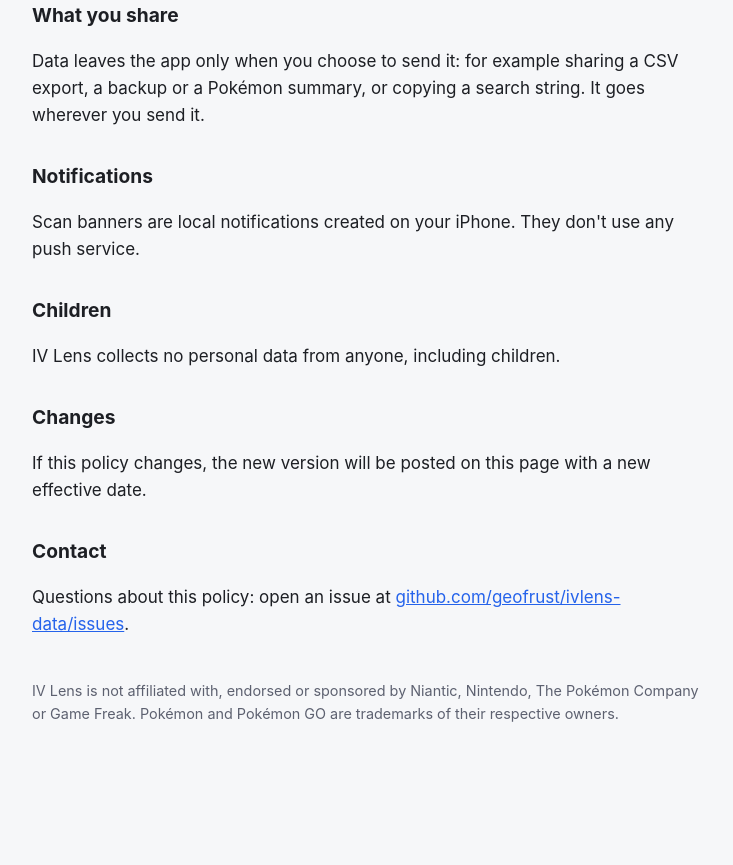
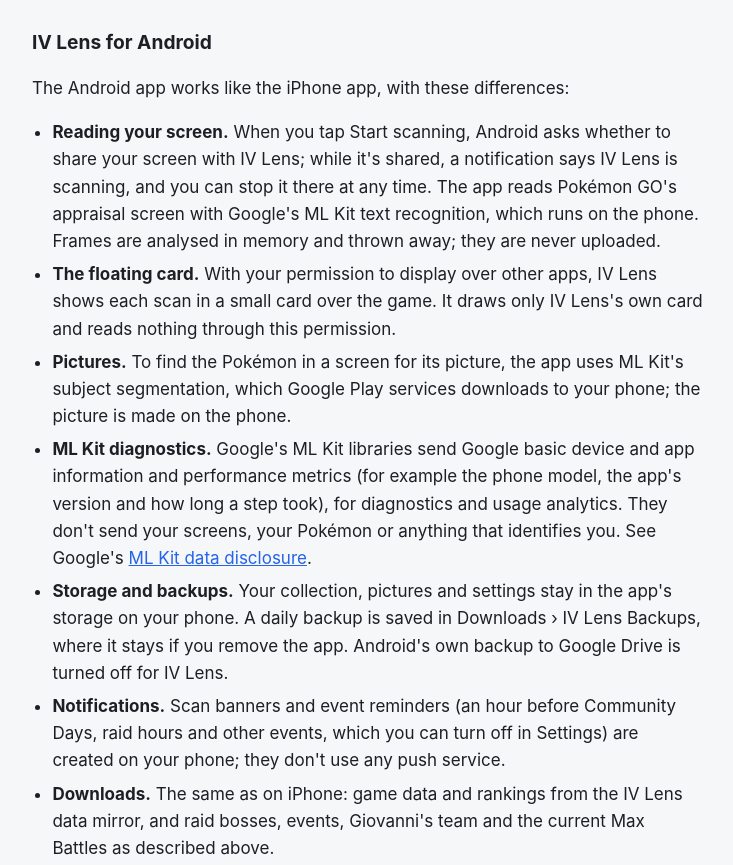
Before and after one commit to geofrust/ivlens-data, a plain HTML site: page privacy.html in a window 1280 px wide. Shown: the part 1420-2285 px from the top of the page, without its empty margins (272-1005 px from the left). Before the commit the page ends 2209 px from the top, so only its background shows below. Drawn offline with Linux system fonts and the light colour scheme.

Commit message:
Privacy policy: IV Lens for Android

```diff
--- a/privacy.html
+++ b/privacy.html
@@ -27,11 +27,12 @@
 <body>
 <main>
   <h1>IV Lens Privacy Policy</h1>
-  <p class="date">Effective 19 November 2026</p>
+  <p class="date">Effective 21 November 2026</p>
 
   <div class="summary">
     <p><strong>IV Lens doesn't collect any personal data.</strong> There are no accounts, ads, analytics or tracking.
-    Your Pokémon collection and settings stay on your iPhone, and nothing about you is sent to us or anyone else.</p>
+    Your Pokémon collection and settings stay on your phone, and nothing about you is sent to us or anyone else.
+    This covers IV Lens for iPhone and for Android; what differs on Android is <a href="#android">below</a>.</p>
   </div>
 
   <h2>What the app reads on your iPhone</h2>
@@ -72,12 +73,36 @@
   no personal information. The app makes no other internet
   connections.</p>
 
+  <h2 id="android">IV Lens for Android</h2>
+  <p>The Android app works like the iPhone app, with these differences:</p>
+  <ul>
+    <li><strong>Reading your screen.</strong> When you tap Start scanning, Android asks whether to share your screen
+      with IV Lens; while it's shared, a notification says IV Lens is scanning, and you can stop it there at any time.
+      The app reads Pokémon GO's appraisal screen with Google's ML Kit text recognition, which runs on the phone.
+      Frames are analysed in memory and thrown away; they are never uploaded.</li>
+    <li><strong>The floating card.</strong> With your permission to display over other apps, IV Lens shows each scan
+      in a small card over the game. It draws only IV Lens's own card and reads nothing through this permission.</li>
+    <li><strong>Pictures.</strong> To find the Pokémon in a screen for its picture, the app uses ML Kit's subject
+      segmentation, which Google Play services downloads to your phone; the picture is made on the phone.</li>
+    <li><strong>ML Kit diagnostics.</strong> Google's ML Kit libraries send Google basic device and app information and
+      performance metrics (for example the phone model, the app's version and how long a step took), for diagnostics
+      and usage analytics. They don't send your screens, your Pokémon or anything that identifies you. See Google's
+      <a href="https://developers.google.com/ml-kit/android-data-disclosure">ML Kit data disclosure</a>.</li>
+    <li><strong>Storage and backups.</strong> Your collection, pictures and settings stay in the app's storage on your
+      phone. A daily backup is saved in Downloads › IV Lens Backups, where it stays if you remove the app. Android's
+      own backup to Google Drive is turned off for IV Lens.</li>
+    <li><strong>Notifications.</strong> Scan banners and event reminders (an hour before Community Days, raid hours and
+      other events, which you can turn off in Settings) are created on your phone; they don't use any push service.</li>
+    <li><strong>Downloads.</strong> The same as on iPhone: game data and rankings from the IV Lens data mirror, and
+      raid bosses, events, Giovanni's team and the current Max Battles as described above.</li>
+  </ul>
+
   <h2>What you share</h2>
   <p>Data leaves the app only when you choose to send it: for example sharing a CSV export, a backup or a Pokémon
   summary, or copying a search string. It goes wherever you send it.</p>
 
   <h2>Notifications</h2>
-  <p>Scan banners are local notifications created on your iPhone. They don't use any push service.</p>
+  <p>Scan banners are local notifications created on your phone. They don't use any push service.</p>
 
   <h2>Children</h2>
   <p>IV Lens collects no personal data from anyone, including children.</p>
```
